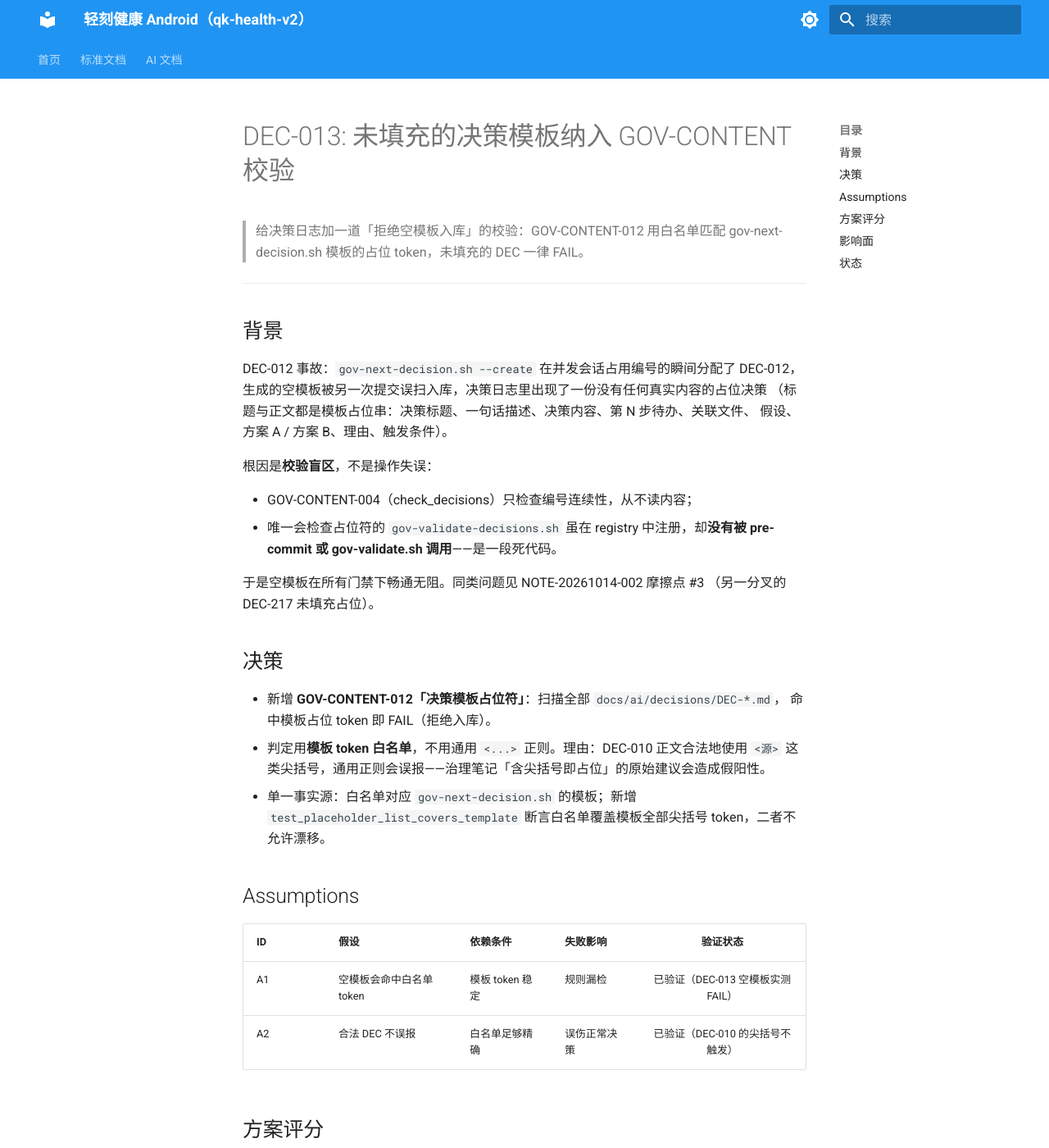
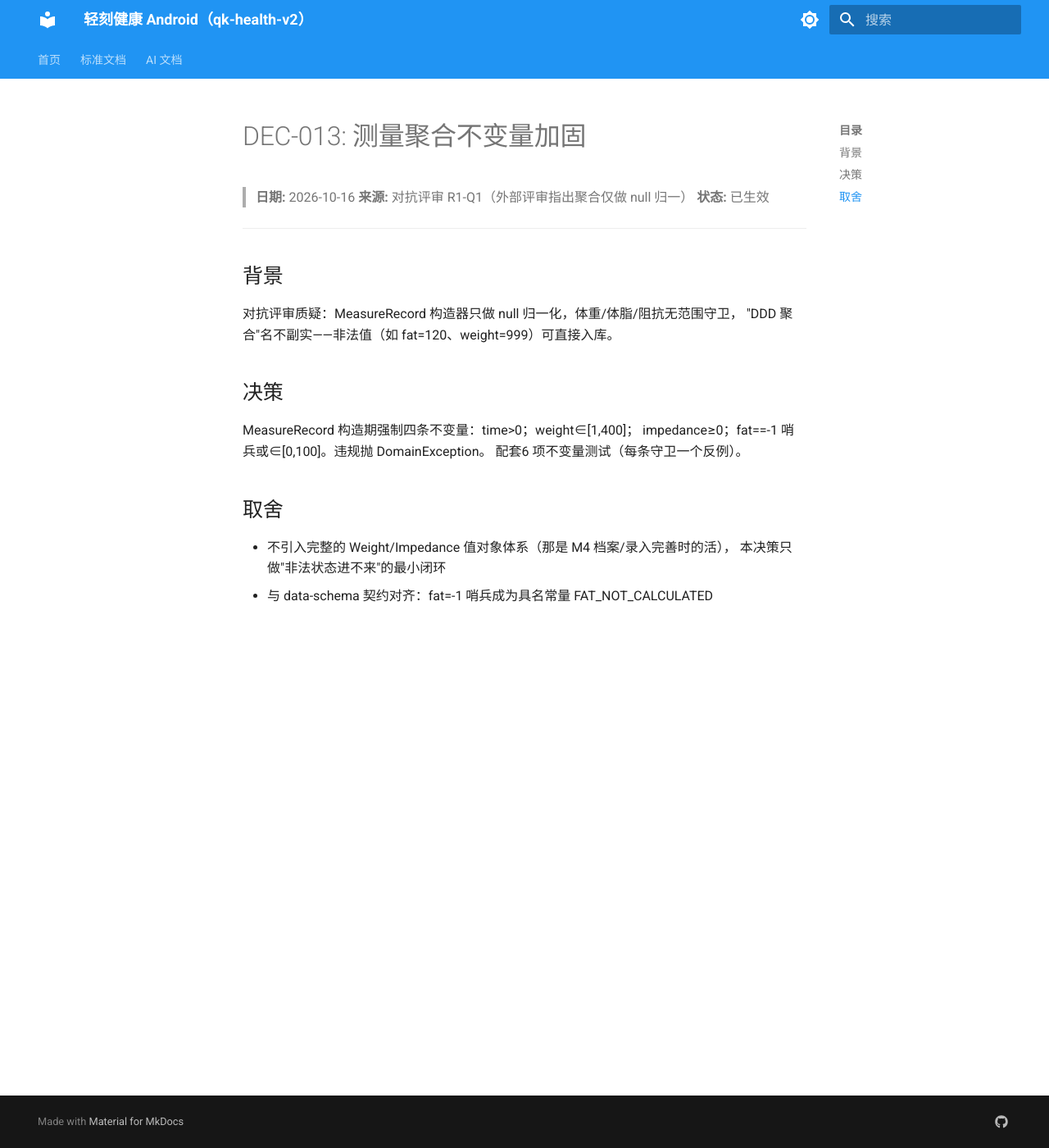
Before and after one commit to zerophix/lightweigh, an MkDocs documentation site: the page built from docs/ai/decisions/DEC-013.md, in a window 1280 px wide and 1400 px high. Shown: the whole window at 82% size. Built offline with MkDocs 1.6.1 and Material for MkDocs 9.7.7, drawn with Linux system fonts in a browser that asks for light colours; some of the changed text lies outside the part shown.

Commit message:
feat(domain): harden MeasureRecord aggregate invariants
Constructor now rejects invalid state: time>0, weight in 1..400kg,
impedance>=0, fat is either the -1 not-calculated sentinel or 0..100.
FAT_NOT_CALCULATED named constant aligns with data-schema contract.
Six invariant tests added (DEC-013, adversarial review R1-Q1).

```diff
--- a/docs/ai/decisions/DEC-013.md
+++ b/docs/ai/decisions/DEC-013.md
@@ -1,70 +1,24 @@
----
-task_groups:
-  - id: A
-    status: done
-    priority: P0
-    desc: "GOV-CONTENT-012 占位符校验 + 负向/正向/漂移测试"
-    files: "scripts/governance/modules/gov_validate_content.py, tests/unit/test_governance_negative.py"
-    claimed_by: AI
-    claimed_at: "2026-10-16"
----
+# DEC-013: 测量聚合不变量加固
 
-# DEC-013: 未填充的决策模板纳入 GOV-CONTENT 校验
-
-> 给决策日志加一道「拒绝空模板入库」的校验：GOV-CONTENT-012 用白名单匹配
-> gov-next-decision.sh 模板的占位 token，未填充的 DEC 一律 FAIL。
+> **日期:** 2026-10-16
+> **来源:** 对抗评审 R1-Q1（外部评审指出聚合仅做 null 归一）
+> **状态:** 已生效
 
 ---
 
 ## 背景
 
-DEC-012 事故：`gov-next-decision.sh --create` 在并发会话占用编号的瞬间分配了 DEC-012，
-生成的空模板被另一次提交误扫入库，决策日志里出现了一份没有任何真实内容的占位决策
-（标题与正文都是模板占位串：决策标题、一句话描述、决策内容、第 N 步待办、关联文件、
-假设、方案 A / 方案 B、理由、触发条件）。
-
-根因是**校验盲区**，不是操作失误：
-
-- GOV-CONTENT-004（check_decisions）只检查编号连续性，从不读内容；
-- 唯一会检查占位符的 `gov-validate-decisions.sh` 虽在 registry 中注册，却**没有被
-  pre-commit 或 gov-validate.sh 调用**——是一段死代码。
-
-于是空模板在所有门禁下畅通无阻。同类问题见 NOTE-20261014-002 摩擦点 #3
-（另一分叉的 DEC-217 未填充占位）。
+对抗评审质疑：MeasureRecord 构造器只做 null 归一化，体重/体脂/阻抗无范围守卫，
+"DDD 聚合"名不副实——非法值（如 fat=120、weight=999）可直接入库。
 
 ## 决策
 
-- 新增 **GOV-CONTENT-012「决策模板占位符」**：扫描全部 `docs/ai/decisions/DEC-*.md`，
-  命中模板占位 token 即 FAIL（拒绝入库）。
-- 判定用**模板 token 白名单**，不用通用 `<...>` 正则。理由：DEC-010 正文合法地使用
-  `<源>` 这类尖括号，通用正则会误报——治理笔记「含尖括号即占位」的原始建议会造成假阳性。
-- 单一事实源：白名单对应 `gov-next-decision.sh` 的模板；新增
-  `test_placeholder_list_covers_template` 断言白名单覆盖模板全部尖括号 token，二者不允许漂移。
+MeasureRecord 构造期强制四条不变量：time>0；weight∈[1,400]；
+impedance≥0；fat==-1 哨兵或∈[0,100]。违规抛 DomainException。
+配套6 项不变量测试（每条守卫一个反例）。
 
-## Assumptions
+## 取舍
 
-| ID | 假设 | 依赖条件 | 失败影响 | 验证状态 |
-|----|------|----------|----------|:--------:|
-| A1 | 空模板会命中白名单 token | 模板 token 稳定 | 规则漏检 | 已验证（DEC-013 空模板实测 FAIL） |
-| A2 | 合法 DEC 不误报 | 白名单足够精确 | 误伤正常决策 | 已验证（DEC-010 的尖括号不触发） |
-
-## 方案评分
-
-| 方案 | 评分 | 说明 |
-|------|------|------|
-| 模板 token 白名单（采纳） | 5/5 | 精确、可做漂移检测、零误报 |
-| 通用尖括号正则 | 2/5 | 实现最简，但 DEC-010 的 `<源>` 直接误报 |
-| 仅接线现成的 gov-validate-decisions.sh | 3/5 | 复用已有脚本，但只查 staged 文件的标题，覆盖弱 |
-
-## 影响面
-
-- `scripts/governance/modules/gov_validate_content.py`（上游拥有区）：新增白名单 + 校验函数，
-  并接入 `check_all()`。该文件在 `gov-owned.list` 内，属**对上游基线的有意分叉**：
-  后续 `gov-upgrade.sh --check` 会报告此差异，应把它作为模板侧改进回推上游后再收敛。
-- `tests/unit/test_governance_negative.py`：+4 用例（负向、正向、合法尖括号防误报、白名单漂移）。
-
-## 状态
-
-- [x] 决策时间: 2026-10-16
-- [x] 决策者: AI
-- [x] 来源: DEC-012 空模板事故 + NOTE-20261014-002 摩擦点 #3
+- 不引入完整的 Weight/Impedance 值对象体系（那是 M4 档案/录入完善时的活），
+  本决策只做"非法状态进不来"的最小闭环
+- 与 data-schema 契约对齐：fat=-1 哨兵成为具名常量 FAT_NOT_CALCULATED
--- a/mkdocs.yml
+++ b/mkdocs.yml
@@ -207,6 +207,7 @@ plugins:
 
 
 
+
 nav:
   - 首页: index.md
 
```
Also changed, not shown: docs/ai/decisions/index.md (+2 -1 lines), docs/ai/lifecycle/04_DevNotes.md (+33 -0 lines), 2 other files.
